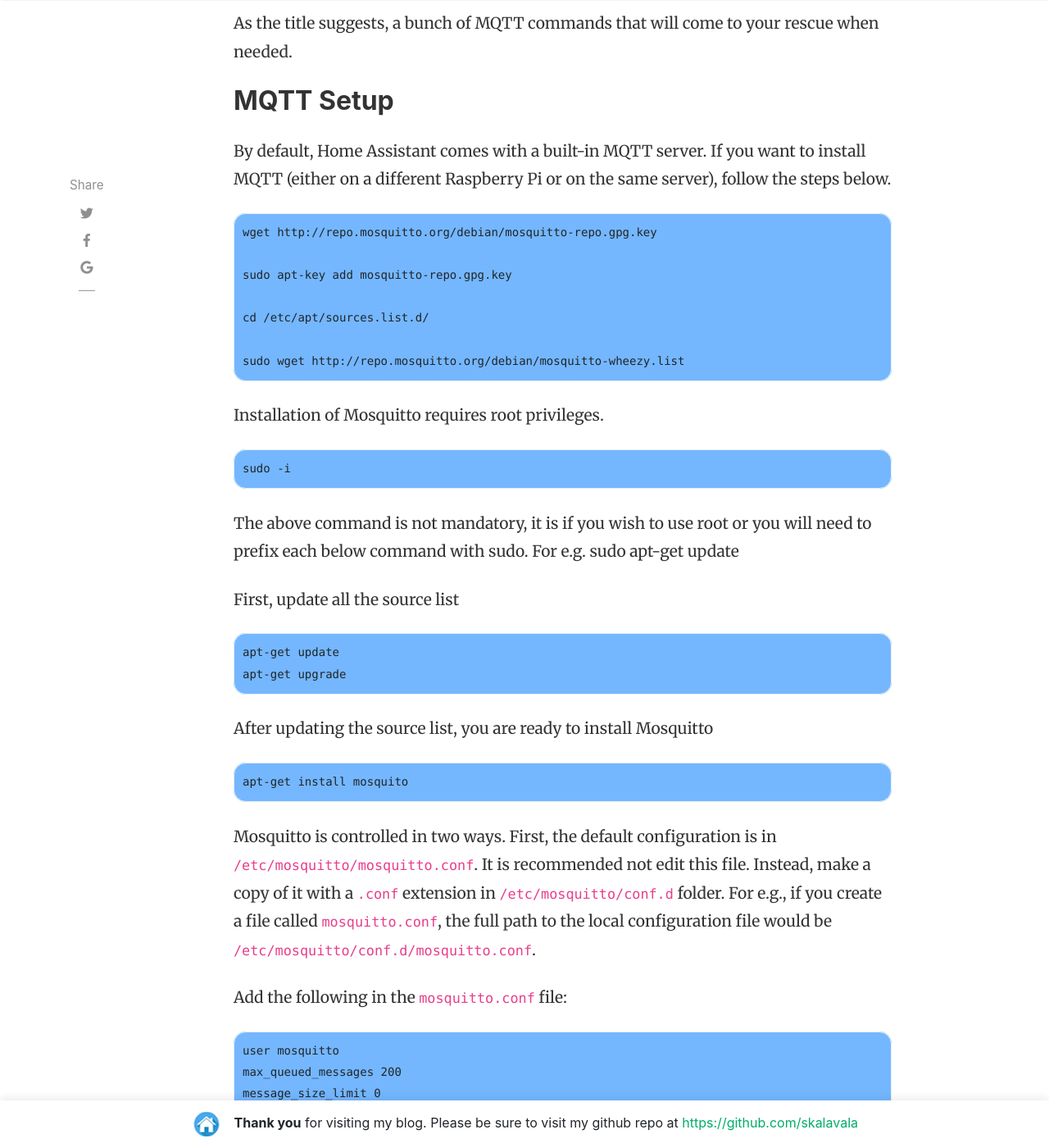
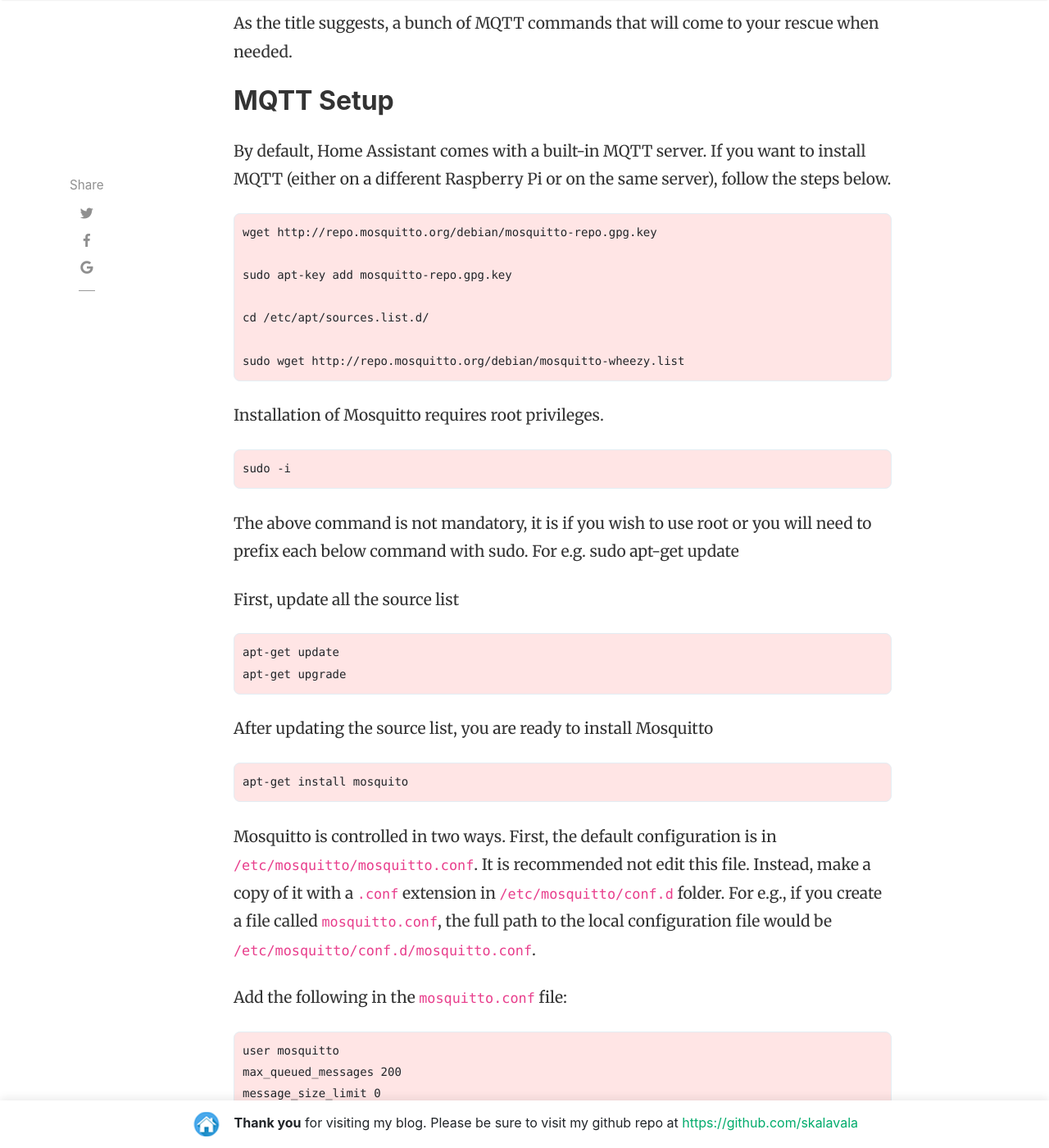
Before and after one commit to skalavala/skalavala.github.io, a Jekyll site: the page built from _posts/2018-06-12-mqtt-cheat-sheet.md, in a window 1280 px wide and 1400 px high, scrolled down 811 px. Shown: the whole window at 82% size. Built offline with Jekyll 4.4.1, drawn with Linux system fonts in a browser that asks for light colours; nearby versions of some CDN libraries; comment, search, counter and statistics services are not loaded.

Commit message:
Update _syntax.scss

```diff
--- a/_sass/_syntax.scss
+++ b/_sass/_syntax.scss
@@ -1,7 +1,7 @@
 
 .highlight {
-	background: #74b7ff;
-	border-radius: 15px;
+	background: #ff8a8a1f;
+	border-radius: 8px;
 	.c { color: #999988; font-style: italic } /* Comment */
 	.err { color: #a61717; background-color: #e3d2d2 } /* Error */
 	.k { font-weight: bold } /* Keyword */
```
